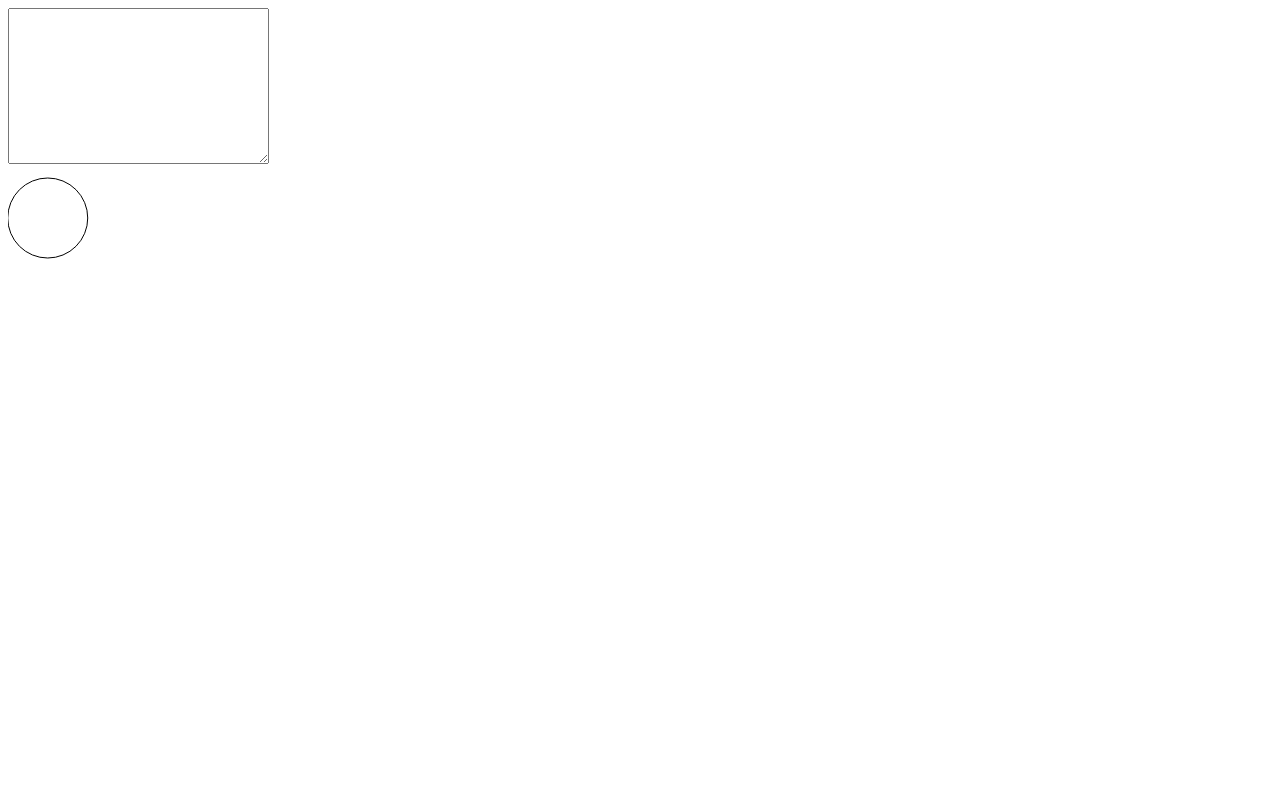
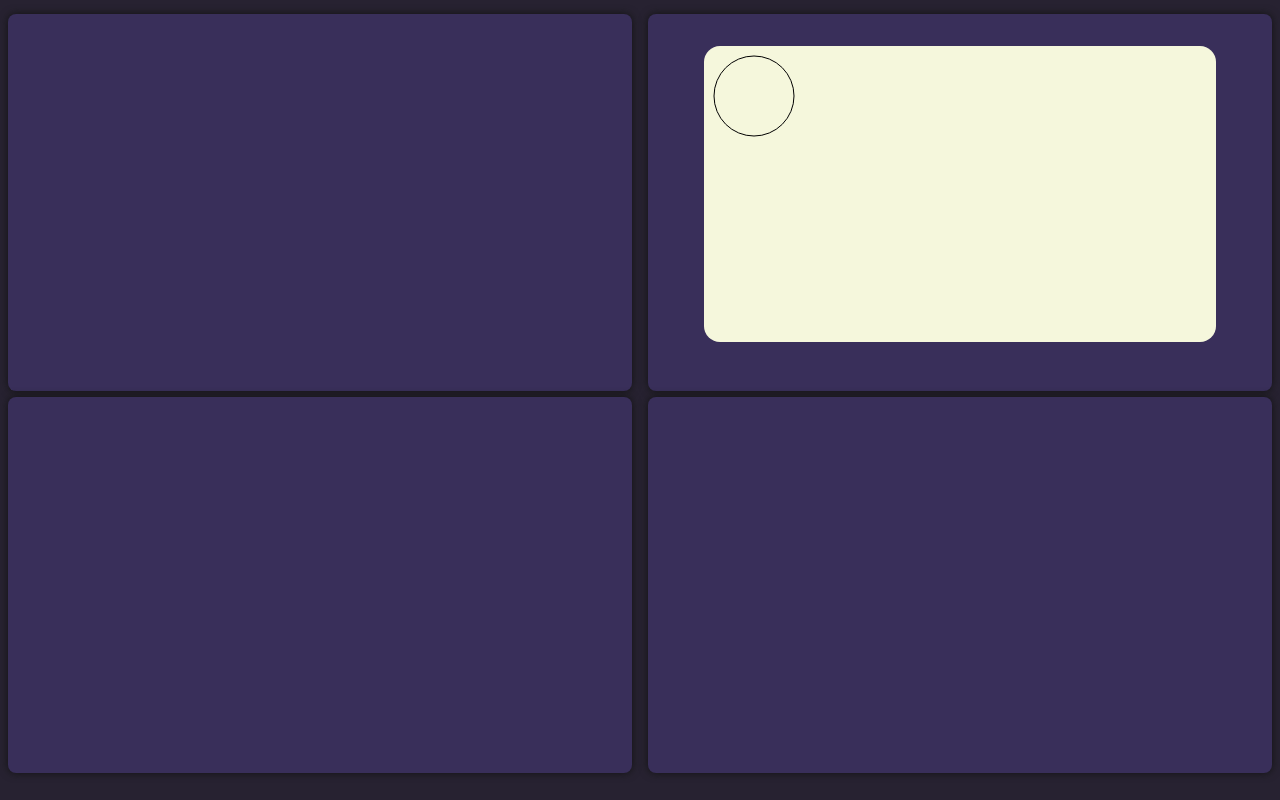
Before and after one commit to twboom/CodeRacer, a plain HTML site: page src/index.html in a window 1280 px wide. Drawn offline with Linux system fonts and the light colour scheme.

Commit message:
Added terrible CSS

```diff
--- /dev/null
+++ b/src/css/style.css
@@ -0,0 +1,97 @@
+@import url('https://fonts.googleapis.com/css2?family=Roboto+Mono&display=swap');
+:root {
+    --dark-purple: #272231;
+    --space-cadet: #392F5A;
+    --fire-opal: #E65F5C;
+    --granny-smith-apple: #B5D99C;
+    --beige: #F5F7DC;
+    --canary: #FFFF82;
+
+    --background-color: var(--dark-purple);
+    --field-color: var(--space-cadet);
+    --text-color: var(--beige);
+    --accent: var(--fire-opal);
+
+    --field-shadow:
+}
+
+/* width */
+::-webkit-scrollbar {
+    display: block;
+    width: 10px;
+  }
+
+  /* Track */
+  ::-webkit-scrollbar-track {
+    background: #ffffff00;
+    height: 50px;
+  }
+
+  /* Handle */
+  ::-webkit-scrollbar-thumb {
+    background: #ababab;
+    border: hidden;
+    border-radius: 10px;
+    max-height: 50px;
+  }
+
+  /* Handle on hover */
+  ::-webkit-scrollbar-thumb:hover {
+    background: #777777;
+    max-height: 50px;
+  }
+
+html {
+    height: 100vh;
+}
+
+body {
+    background-color: var(--background-color);
+    display: flex;
+    height: 100%;
+    margin: 0;
+}
+
+div.panel {
+    width: 50%;
+    height: 98%;
+    padding: 8px;
+}
+
+div.field {
+    height: 48%;
+    margin-top: 1%;
+    margin-bottom: 1%;
+    background-color: var(--field-color);
+    border: hidden;
+    border-radius: 8px;
+    filter: drop-shadow(0 0 4px #121212);
+}
+
+textarea#editor-field {
+    background-color: var(--field-color);
+    width: 98%;
+    height: 98%;
+    margin: 0.5%;
+    resize: none;
+    border: hidden;
+    color: var(--beige);
+    font-family: 'Roboto Mono';
+}
+
+textarea#editor-field:focus {
+    outline: none;
+}
+
+div#game {
+    text-align: center;
+    justify-content: center;
+}
+
+canvas#game-field {
+    margin-top: 32px;
+    background-color: var(--beige);
+    border: hidden;
+    border-radius: 16px;
+    align-self: center;
+}
--- a/src/index.html
+++ b/src/index.html
@@ -7,20 +7,23 @@
     <title>CodeRacer</title>
     <script src="js/coderacer.js"></script>
     <script src="js/processor.js"></script>
+    <link rel="stylesheet" href="css/style.css">
 </head>
 <body>
-    <div id="left-panel">
-        <div id="editor">
+    <div id="left-panel" class="panel">
+        <div id="editor" class="field">
             <textarea name="editor" id="editor-field" cols="30" rows="10"></textarea>
         </div>
+        <div id="controls" class="field"></div>
     </div>
-    <div id="right-panel">
-        <div id="game">
+    <div id="right-panel" class="panel">
+        <div id="game" class="field">
             <canvas id="game-field"></canvas>
         </div>
-        <div id="console"></div>
+        <div id="console" class="field"></div>
     </div>
     <script src="js/editor.js"></script>
     <script src="js/game.js"></script>
+    <script src="js/init.js"></script>
 </body>
 </html>
--- a/src/js/game.js
+++ b/src/js/game.js
@@ -2,16 +2,27 @@ game = [];
 game.game = document.getElementById('game-field');
 game.ctx = game.game.getContext('2d');
 
-game.frame = function() {
+game.size = function() {
     const ctx = game.ctx;
-    ctx.clearRect(0, 0, game.game.width, game.game.height)
+    ctx.canvas.width = window.innerWidth / 2.5;
+    ctx.canvas.height = window.innerHeight / 2.7;
+}
+
+game.frame = async function() {
+    const ctx = game.ctx;
+    ctx.clearRect(0, 0, ctx.canvas.width, ctx.canvas.height)
 
     game.ctx.beginPath();
-    game.ctx.arc(Math.random() * 100, 50, 40, 0, 2 * Math.PI);
+    game.ctx.arc(50, 50, 40, 0, 2 * Math.PI);
     game.ctx.stroke();
 
     console.log('frame')
-    window.requestAnimationFrame(game.frame)
+    //requestAnimationFrame(game.frame)
 }
 
-game.frame()
+game.init = function() {
+    game.size()
+    game.frame()
+}
+
+game.init()
```
Also changed, not shown: src/js/init.js (added).
